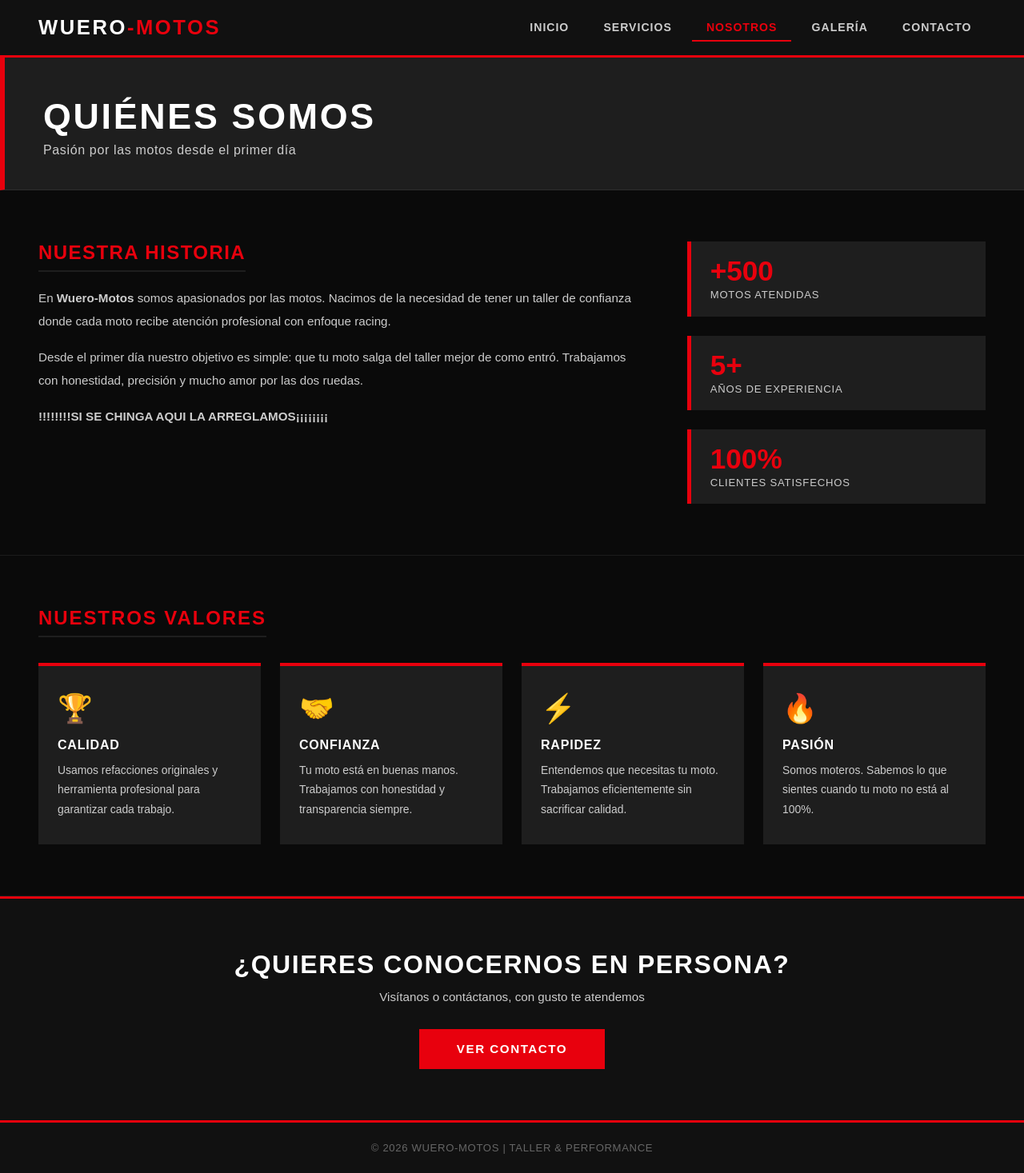
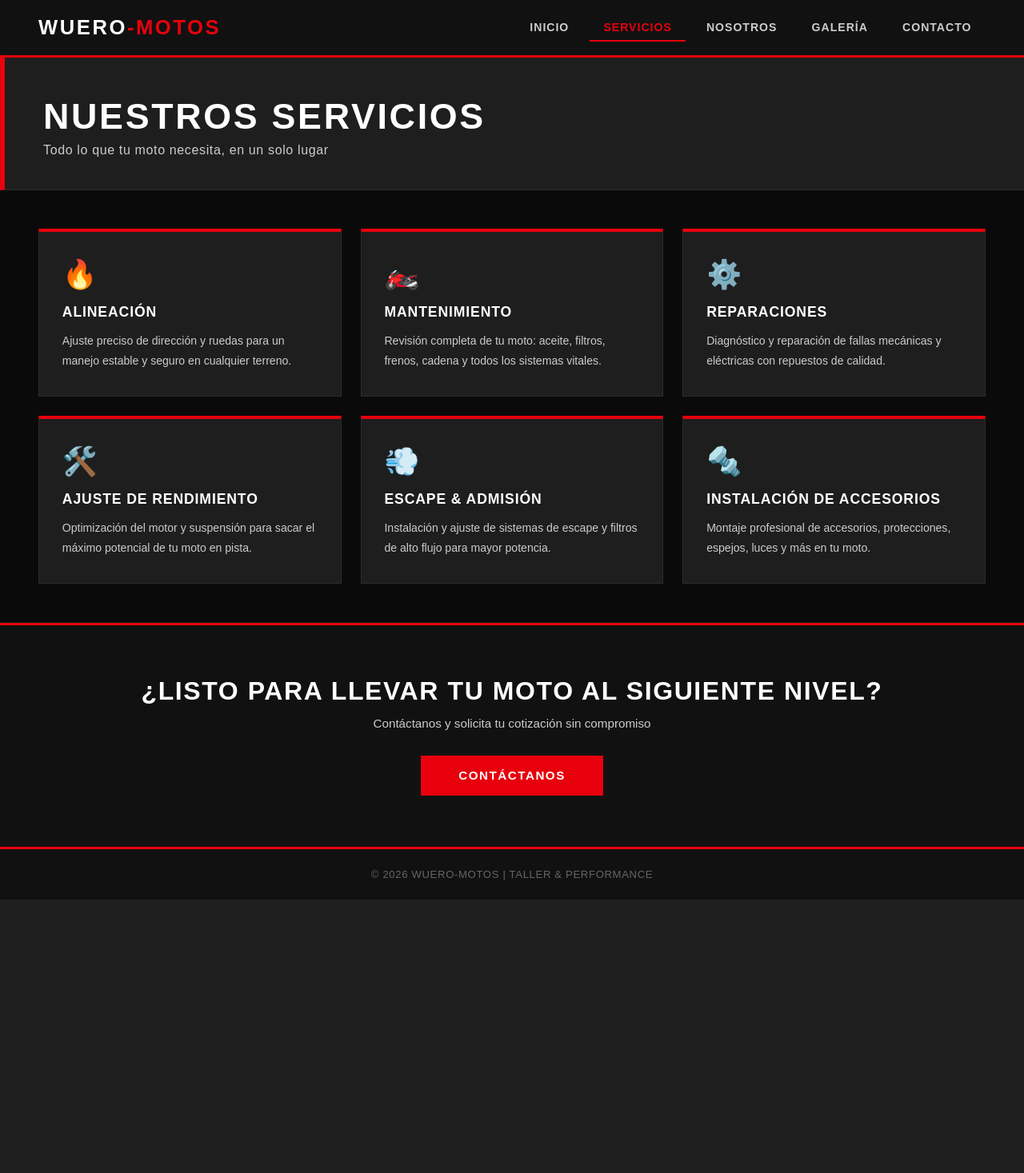
Before and after one commit to dgh-26/wuero-motos_--, a Django app: page /servicios/ in a window 1280 px wide. Shown: the whole page at 80% size. After the commit the page ends 1125 px from the top, so only its background shows below. Run offline with Django 5.2, Linux system fonts and the light colour scheme.

Commit message:
servicios.html
Updated the servicios.html template to reflect the services offered by Wuero-Motos, including new sections for service cards and a call to action.

```diff
--- a/miSitio/miWeb/templates/servicios.html
+++ b/miSitio/miWeb/templates/servicios.html
@@ -5,7 +5,7 @@
 <head>
   <meta charset="UTF-8">
   <meta name="viewport" content="width=device-width, initial-scale=1.0">
-  <title>Nosotros - Wuero-Motos</title>
+  <title>Servicios - Wuero-Motos</title>
   <link rel="stylesheet" href="{% static 'estilos.css' %}">
 </head>
 
@@ -16,8 +16,8 @@
     <h1>Wuero<span>-Motos</span></h1>
     <nav>
       <a href="{% url 'inicio' %}">Inicio</a>
-      <a href="{% url 'servicios' %}">Servicios</a>
-      <a href="{% url 'nosotros' %}" class="active">Nosotros</a>
+      <a href="{% url 'servicios' %}" class="active">Servicios</a>
+      <a href="{% url 'nosotros' %}">Nosotros</a>
       <a href="{% url 'galeria' %}">Galería</a>
       <a href="{% url 'contacto' %}">Contacto</a>
     </nav>
@@ -25,66 +25,56 @@
 
   <!-- TÍTULO DE PÁGINA -->
   <div class="page-title">
-    <h2>Quiénes Somos</h2>
-    <p>Pasión por las motos desde el primer día</p>
+    <h2>Nuestros Servicios</h2>
+    <p>Todo lo que tu moto necesita, en un solo lugar</p>
   </div>
 
-  <!-- HISTORIA -->
-  <section class="seccion nosotros-hero">
-    <div class="nosotros-texto">
-      <h2>Nuestra Historia</h2>
-      <p>En <strong>Wuero-Motos</strong> somos apasionados por las motos. Nacimos de la necesidad de tener un taller de confianza donde cada moto recibe atención profesional con enfoque racing.</p>
-      <p>Desde el primer día nuestro objetivo es simple: que tu moto salga del taller mejor de como entró. Trabajamos con honestidad, precisión y mucho amor por las dos ruedas.</p>
-      <p><strong>!!!!!!!!SI SE CHINGA AQUI LA ARREGLAMOS¡¡¡¡¡¡¡¡</strong></p>
+  <!-- TARJETAS DE SERVICIOS -->
+  <section class="seccion servicios-grid">
+
+    <div class="card-servicio">
+      <div class="card-icono">🔥</div>
+      <h3>Alineación</h3>
+      <p>Ajuste preciso de dirección y ruedas para un manejo estable y seguro en cualquier terreno.</p>
     </div>
-    <div class="nosotros-stats">
-      <div class="stat">
-        <span class="stat-num">+500</span>
-        <span class="stat-label">Motos atendidas</span>
-      </div>
-      <div class="stat">
-        <span class="stat-num">5+</span>
-        <span class="stat-label">Años de experiencia</span>
-      </div>
-      <div class="stat">
-        <span class="stat-num">100%</span>
-        <span class="stat-label">Clientes satisfechos</span>
-      </div>
+
+    <div class="card-servicio">
+      <div class="card-icono">🏍️</div>
+      <h3>Mantenimiento</h3>
+      <p>Revisión completa de tu moto: aceite, filtros, frenos, cadena y todos los sistemas vitales.</p>
     </div>
+
+    <div class="card-servicio">
+      <div class="card-icono">⚙️</div>
+      <h3>Reparaciones</h3>
+      <p>Diagnóstico y reparación de fallas mecánicas y eléctricas con repuestos de calidad.</p>
+    </div>
+
+    <div class="card-servicio">
+      <div class="card-icono">🛠️</div>
+      <h3>Ajuste de Rendimiento</h3>
+      <p>Optimización del motor y suspensión para sacar el máximo potencial de tu moto en pista.</p>
+    </div>
+
+    <div class="card-servicio">
+      <div class="card-icono">💨</div>
+      <h3>Escape & Admisión</h3>
+      <p>Instalación y ajuste de sistemas de escape y filtros de alto flujo para mayor potencia.</p>
+    </div>
+
+    <div class="card-servicio">
+      <div class="card-icono">🔩</div>
+      <h3>Instalación de Accesorios</h3>
+      <p>Montaje profesional de accesorios, protecciones, espejos, luces y más en tu moto.</p>
+    </div>
+
   </section>
 
-  <!-- VALORES -->
-  <section class="seccion">
-    <h2>Nuestros Valores</h2>
-    <div class="valores-grid">
-      <div class="valor-card">
-        <div class="card-icono">🏆</div>
-        <h3>Calidad</h3>
-        <p>Usamos refacciones originales y herramienta profesional para garantizar cada trabajo.</p>
-      </div>
-      <div class="valor-card">
-        <div class="card-icono">🤝</div>
-        <h3>Confianza</h3>
-        <p>Tu moto está en buenas manos. Trabajamos con honestidad y transparencia siempre.</p>
-      </div>
-      <div class="valor-card">
-        <div class="card-icono">⚡</div>
-        <h3>Rapidez</h3>
-        <p>Entendemos que necesitas tu moto. Trabajamos eficientemente sin sacrificar calidad.</p>
-      </div>
-      <div class="valor-card">
-        <div class="card-icono">🔥</div>
-        <h3>Pasión</h3>
-        <p>Somos moteros. Sabemos lo que sientes cuando tu moto no está al 100%.</p>
-      </div>
-    </div>
-  </section>
-
-  <!-- CTA -->
+  <!-- LLAMADO A ACCIÓN -->
   <section class="cta">
-    <h3>¿Quieres conocernos en persona?</h3>
-    <p>Visítanos o contáctanos, con gusto te atendemos</p>
-    <a href="{% url 'contacto' %}" class="btn-hero">Ver Contacto</a>
+    <h3>¿Listo para llevar tu moto al siguiente nivel?</h3>
+    <p>Contáctanos y solicita tu cotización sin compromiso</p>
+    <a href="{% url 'contacto' %}" class="btn-hero">Contáctanos</a>
   </section>
 
   <!-- FOOTER -->
```
